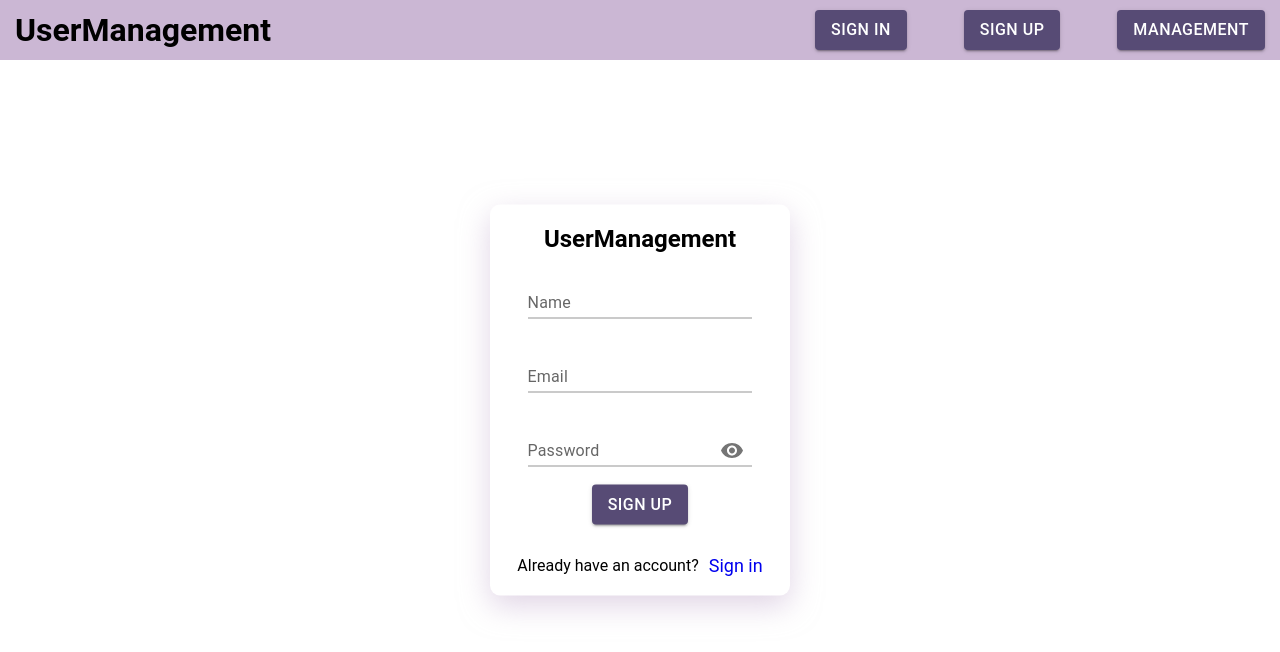
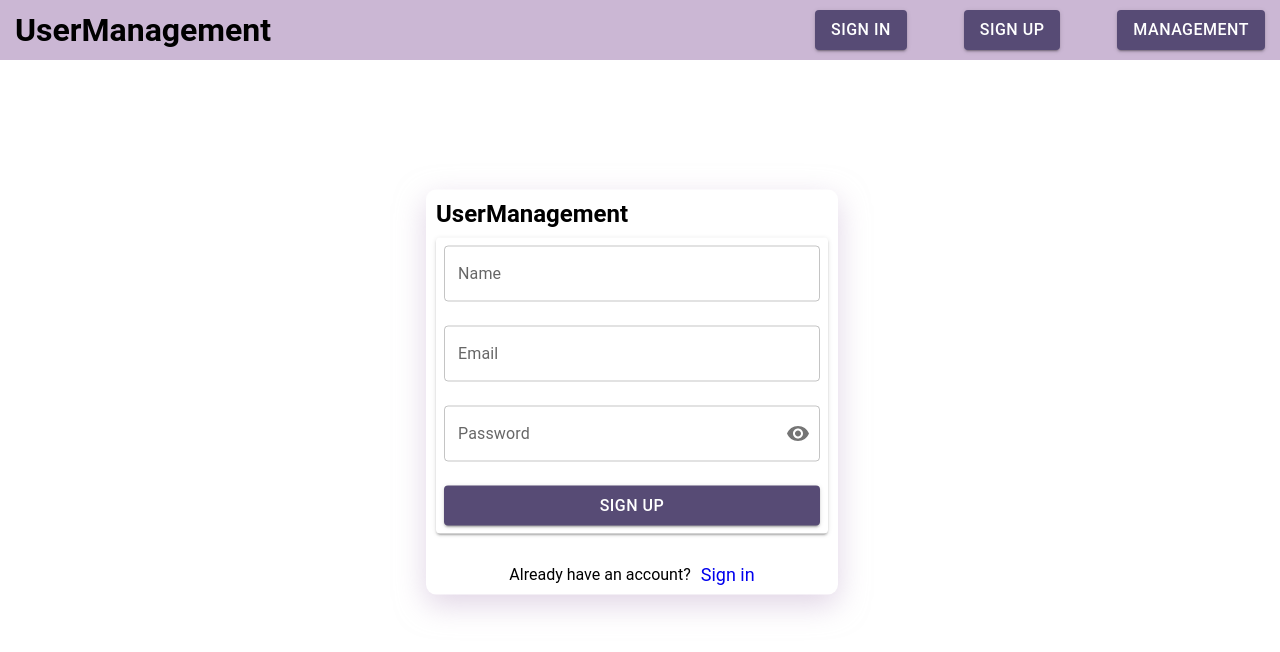
Before and after one commit to SergBily/task4-itransition, a React (Create React App) app: page /registration in a window 1280 px wide. Shown: the top 652 px of the page. Built offline with nearby package versions, Linux system fonts and the light colour scheme.

Commit message:
fix: registration and login form

```diff
--- a/package.json
+++ b/package.json
@@ -14,10 +14,13 @@
     "@types/node": "^16.18.11",
     "@types/react": "^18.0.26",
     "@types/react-dom": "^18.0.10",
+    "axios": "^1.2.3",
     "react": "^18.2.0",
+    "react-cookie": "^4.1.1",
     "react-dom": "^18.2.0",
     "react-router-dom": "^6.6.2",
     "react-scripts": "5.0.1",
+    "react-toastify": "^9.1.1",
     "sass": "^1.57.1",
     "typescript": "^4.9.4",
     "web-vitals": "^2.1.4"
--- /dev/null
+++ b/src/libs/handlers.ts
@@ -0,0 +1,5 @@
+const handlerPreventDefault = (event: React.FormEvent | React.MouseEvent): void => {
+  event.preventDefault();
+};
+
+export default handlerPreventDefault;
--- a/src/pages/AuthPage/Auth.tsx
+++ b/src/pages/AuthPage/Auth.tsx
@@ -1,56 +1,106 @@
-import React from 'react';
-import './Auth.scss';
+import React, { useState } from 'react';
+import './auth.scss';
 import {
-  IconButton, InputLabel, InputAdornment, FormControl, Input, Button,
+  Button, Container, Grid, Paper, TextField, InputAdornment, IconButton,
 } from '@mui/material';
-import Visibility from '@mui/icons-material/Visibility';
-import VisibilityOff from '@mui/icons-material/VisibilityOff';
 import { Link } from 'react-router-dom';
+import { ToastContainer } from 'react-toastify';
+import { Visibility, VisibilityOff } from '@mui/icons-material';
+import handlerPreventDefault from '../../libs/handlers';
+
+interface LoginFields {
+  name: string,
+  password: string,
+  showPassword: boolean
+}
 
 const Auth: React.FC = (): JSX.Element => {
-  const [showPassword, setShowPassword] = React.useState(false);
+  const [values, setValues] = useState<LoginFields>({
+    name: '',
+    password: '',
+    showPassword: false,
+  });
 
-  const handleClickShowPassword = () => setShowPassword((show) => !show);
+  const handleClickShowPassword = () => {
+    setValues({
+      ...values,
+      showPassword: !values.showPassword,
+    });
+  };
 
-  const handleMouseDownPassword = (event: React.MouseEvent<HTMLButtonElement>) => {
-    event.preventDefault();
+  const changeHandler = (event: React.ChangeEvent<HTMLInputElement>): void => {
+    setValues({ ...values, [event.target.id]: event.target.value });
   };
+
   return (
-    <div className="sign__container">
+    <div>
+      <form onSubmit={handlerPreventDefault} className="sign__form">
+        <Container maxWidth="xs" className="sign__container">
+          <Grid
+            container
+            spacing={2}
+            direction="column"
+            justifyContent="center"
+            className="sign__container-grid"
+          >
             <h2 className="title">UserManagement</h2>
-      <FormControl sx={{ m: 1, width: '25ch' }} variant="standard">
-        <InputLabel htmlFor="standard-adornment-password">Name</InputLabel>
-        <Input
-          id="standard-adornment-password"
+            <Paper elevation={2} sx={{ padding: 1 }} style={{ maxWidth: '100%' }}>
+              <Grid container spacing={3} direction="column">
+                <Grid item>
+                  <TextField
+                    id="name"
+                    type="text"
+                    fullWidth
+                    label="Name"
+                    placeholder="Enter your name"
+                    variant="outlined"
+                    value={values.name}
+                    onChange={changeHandler}
                   />
-      </FormControl>
-      <FormControl sx={{ m: 1, width: '25ch' }} variant="standard">
-        <InputLabel htmlFor="standard-adornment-password">Password</InputLabel>
-        <Input
-          id="standard-adornment-password"
-          type={showPassword ? 'text' : 'password'}
-          endAdornment={(
+                </Grid>
+                <Grid item>
+                  <TextField
+                    id="password"
+                    type={values.showPassword ? 'text' : 'password'}
+                    fullWidth
+                    label="Password"
+                    placeholder="enter your password"
+                    variant="outlined"
+                    value={values.password}
+                    onChange={changeHandler}
+                    InputProps={{
+                      endAdornment: (
                         <InputAdornment position="end">
                           <IconButton
                             aria-label="toggle password visibility"
                             onClick={handleClickShowPassword}
-                onMouseDown={handleMouseDownPassword}
+                            onMouseDown={handlerPreventDefault}
+                            edge="end"
                           >
-                {showPassword ? <VisibilityOff /> : <Visibility />}
+                            {values.showPassword ? <VisibilityOff /> : <Visibility />}
                           </IconButton>
                         </InputAdornment>
-            )}
+                      ),
+                    }}
                   />
-      </FormControl>
+                </Grid>
+                <Grid item>
                   <Link to="auth" className="sign__btn-link">
-        <Button variant="contained" size="medium" className="sign__btn">
+                    <Button variant="contained" fullWidth className="sign__btn">
                       Sign in
                     </Button>
                   </Link>
+                </Grid>
+              </Grid>
+            </Paper>
             <div className="sign__redirect">
               <p>No account?</p>
               <Link to="/registration" className="sign__link">Sign up</Link>
             </div>
+          </Grid>
+        </Container>
+      </form>
+      <ToastContainer />
     </div>
   );
 };
--- a/src/pages/RegistrationPage/Registration.scss
+++ b/src/pages/RegistrationPage/Registration.scss
@@ -1,12 +1,19 @@
 @import "../../styles/default.scss";
 
 .sign__container {
-  @include wh(300px, auto);
-  @include flex();
   @include center-window($top: calc(50% - 60px));
-  flex-direction: column;
-  gap: 10px;
-  padding: 20px;
+
+}
+
+.sign__form{
+  width: 400px;
+  @include wh(100%, auto);
+}
+
+.sign__container-grid {
+  width: 400px;
+  padding: 10px;
+  row-gap: 10px;
   background-size: 120px 70px;
   box-shadow: $modalWindowShadow;
   border-radius: $modalWindowBorderRad;
--- a/src/pages/RegistrationPage/Registration.tsx
+++ b/src/pages/RegistrationPage/Registration.tsx
@@ -1,62 +1,120 @@
-import React from 'react';
+import React, { useState } from 'react';
 import './Registration.scss';
 import {
-  IconButton, InputLabel, InputAdornment, FormControl, Input, Button,
+  Button, Container, Grid, Paper, TextField, InputAdornment, IconButton,
 } from '@mui/material';
-import Visibility from '@mui/icons-material/Visibility';
-import VisibilityOff from '@mui/icons-material/VisibilityOff';
 import { Link } from 'react-router-dom';
+import { ToastContainer } from 'react-toastify';
+import { Visibility, VisibilityOff } from '@mui/icons-material';
+import handlerPreventDefault from '../../libs/handlers';
+
+interface RegistrationFields {
+  name: string,
+  email: string,
+  password: string,
+  showPassword: boolean
+}
 
 const Registration: React.FC = (): JSX.Element => {
-  const [showPassword, setShowPassword] = React.useState(false);
+  const [values, setValues] = useState<RegistrationFields>({
+    name: '',
+    email: '',
+    password: '',
+    showPassword: false,
+  });
 
-  const handleClickShowPassword = () => setShowPassword((show) => !show);
+  const handleClickShowPassword = () => {
+    setValues({
+      ...values,
+      showPassword: !values.showPassword,
+    });
+  };
 
-  const handleMouseDownPassword = (event: React.MouseEvent<HTMLButtonElement>) => {
-    event.preventDefault();
+  const changeHandler = (event: React.ChangeEvent<HTMLInputElement>): void => {
+    setValues({ ...values, [event.target.id]: event.target.value });
   };
+
   return (
-    <div className="sign__container">
+    <div>
+      <form onSubmit={handlerPreventDefault} className="sign__form">
+        <Container maxWidth="xs" className="sign__container">
+          <Grid
+            container
+            spacing={2}
+            direction="column"
+            justifyContent="center"
+            className="sign__container-grid"
+          >
             <h2 className="title">UserManagement</h2>
-      <FormControl sx={{ m: 1, width: '25ch' }} variant="standard">
-        <InputLabel htmlFor="standard-adornment-password">Name</InputLabel>
-        <Input
-          id="standard-adornment-password"
+            <Paper elevation={2} sx={{ padding: 1 }} style={{ maxWidth: '100%' }}>
+              <Grid container spacing={3} direction="column">
+                <Grid item>
+                  <TextField
+                    id="name"
+                    type="text"
+                    fullWidth
+                    label="Name"
+                    placeholder="Enter your name"
+                    variant="outlined"
+                    value={values.name}
+                    onChange={changeHandler}
                   />
-      </FormControl>
-      <FormControl sx={{ m: 1, width: '25ch' }} variant="standard">
-        <InputLabel htmlFor="standard-adornment-password">Email</InputLabel>
-        <Input
-          id="standard-adornment-password"
+                </Grid>
+                <Grid item>
+                  <TextField
+                    id="email"
+                    type="email"
+                    fullWidth
+                    label="Email"
+                    placeholder="enter your email"
+                    variant="outlined"
+                    value={values.email}
+                    onChange={changeHandler}
                   />
-      </FormControl>
-      <FormControl sx={{ m: 1, width: '25ch' }} variant="standard">
-        <InputLabel htmlFor="standard-adornment-password">Password</InputLabel>
-        <Input
-          id="standard-adornment-password"
-          type={showPassword ? 'text' : 'password'}
-          endAdornment={(
+                </Grid>
+                <Grid item>
+                  <TextField
+                    id="password"
+                    type={values.showPassword ? 'text' : 'password'}
+                    fullWidth
+                    label="Password"
+                    placeholder="enter your password"
+                    variant="outlined"
+                    value={values.password}
+                    onChange={changeHandler}
+                    InputProps={{
+                      endAdornment: (
                         <InputAdornment position="end">
                           <IconButton
                             aria-label="toggle password visibility"
                             onClick={handleClickShowPassword}
-                onMouseDown={handleMouseDownPassword}
+                            onMouseDown={handlerPreventDefault}
+                            edge="end"
                           >
-                {showPassword ? <VisibilityOff /> : <Visibility />}
+                            {values.showPassword ? <VisibilityOff /> : <Visibility />}
                           </IconButton>
                         </InputAdornment>
-            )}
+                      ),
+                    }}
                   />
-      </FormControl>
-      <Link to="auth" className="sign__btn-link">
-        <Button variant="contained" size="medium" className="sign__btn">
+                </Grid>
+                <Grid item>
+                  <Link to="/auth" className="sign__btn-link">
+                    <Button type="submit" fullWidth variant="contained" className="sign__btn">
                       Sign up
                     </Button>
                   </Link>
+                </Grid>
+              </Grid>
+            </Paper>
             <div className="sign__redirect">
               <p>Already have an account?</p>
               <Link to="/auth" className="sign__link">Sign in</Link>
             </div>
+          </Grid>
+        </Container>
+      </form>
+      <ToastContainer />
     </div>
   );
 };
--- a/src/pages/index.ts
+++ b/src/pages/index.ts
@@ -1,10 +1,10 @@
 import NotFound from './NotFoundPage/NotFound';
 import Auth from './AuthPage/Auth';
 import Management from './ManagementPage/Management';
-import Registration from './RegistrationPage/Registration';
+import RegistrationFields from './RegistrationPage/Registration';
 import Home from './HomePage/Home';
 import Layout from './LayoutPage/Layout';
 
 export {
-  NotFound, Auth, Management, Registration, Home, Layout,
+  NotFound, Auth, Management, RegistrationFields as Registration, Home, Layout,
 };
```
Also changed, not shown: src/pages/MainPage/Main.scss (deleted), 1 other file (tests, documents, lock files or other folders). Lines whose indentation alone changed are shown as unchanged.
